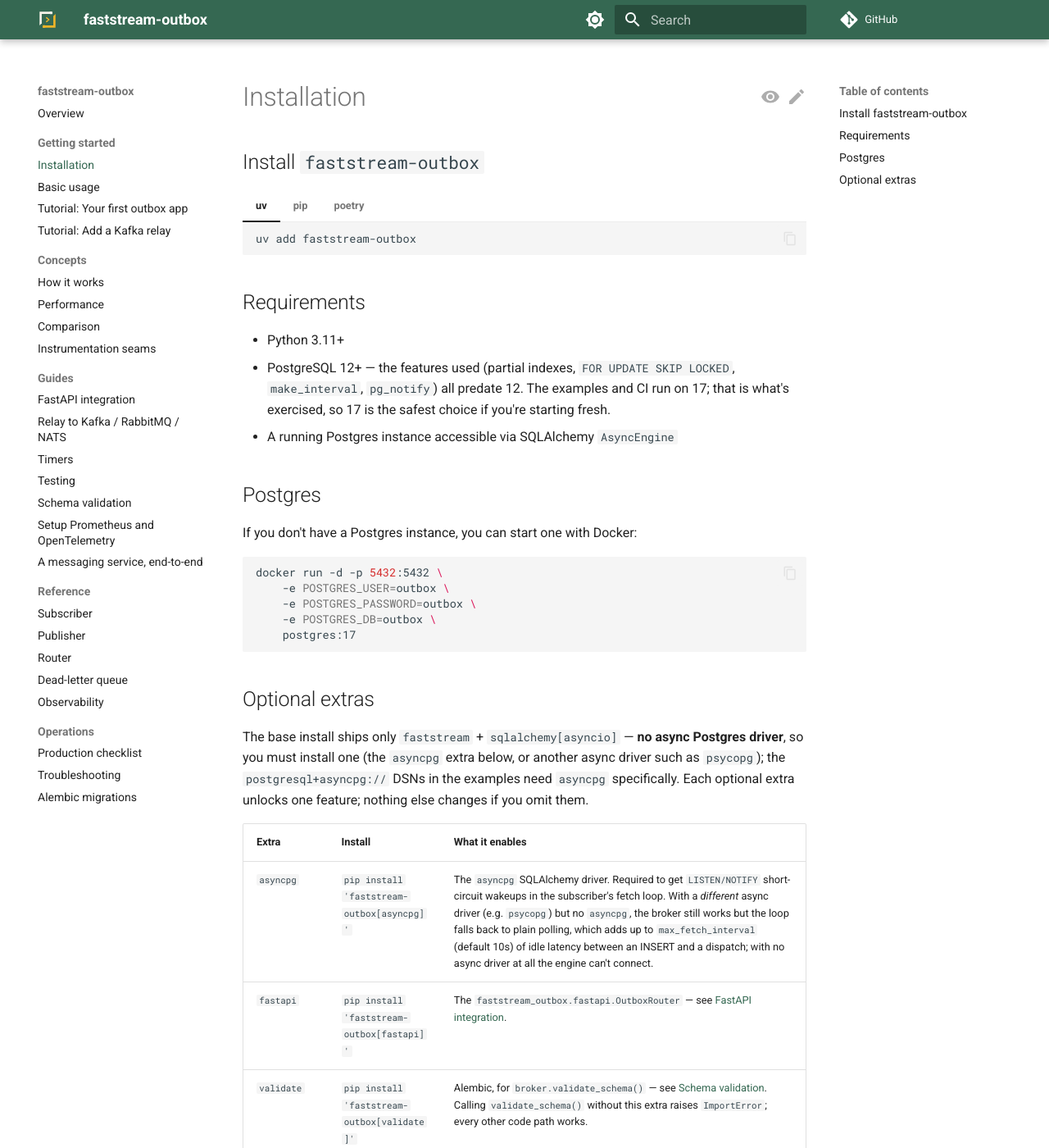
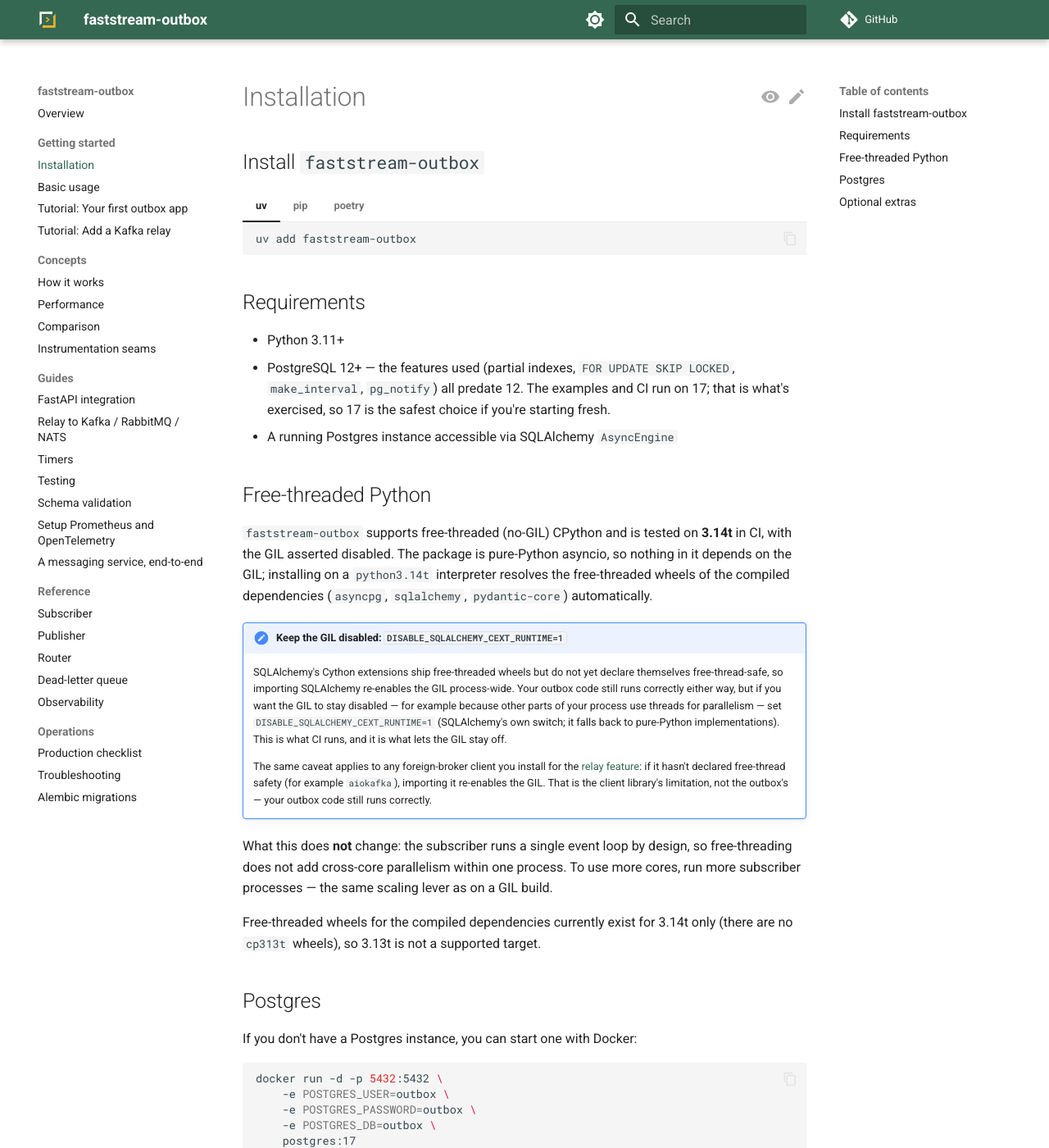
Before and after one commit to modern-python/faststream-outbox, an MkDocs documentation site: the page built from docs/introduction/installation.md, in a window 1280 px wide and 1400 px high. Shown: the whole window at 82% size. Built offline with MkDocs 1.6.1 and Material for MkDocs 9.7.7, drawn with Linux system fonts in a browser that asks for light colours; comment, search, counter and statistics services are not loaded.

Commit message:
docs(installation): document free-threaded (3.14t) support
States what is guaranteed (runs on 3.14t, GIL off) and what is not
(no extra in-process parallelism; the subscriber stays single-loop).

Co-Authored-By: Claude Opus 4.8 (1M context) <noreply@anthropic.com>

```diff
--- a/docs/introduction/installation.md
+++ b/docs/introduction/installation.md
@@ -28,6 +28,38 @@
   CI run on 17; that is what's exercised, so 17 is the safest choice if
   you're starting fresh.
 - A running Postgres instance accessible via SQLAlchemy `AsyncEngine`
+
+## Free-threaded Python
+
+`faststream-outbox` supports free-threaded (no-GIL) CPython and is tested on
+**3.14t** in CI, with the GIL asserted disabled. The package is pure-Python
+asyncio, so nothing in it depends on the GIL; installing on a `python3.14t`
+interpreter resolves the free-threaded wheels of the compiled dependencies
+(`asyncpg`, `sqlalchemy`, `pydantic-core`) automatically.
+
+!!! note "Keep the GIL disabled: `DISABLE_SQLALCHEMY_CEXT_RUNTIME=1`"
+
+    SQLAlchemy's Cython extensions ship free-threaded wheels but do not yet
+    declare themselves free-thread-safe, so importing SQLAlchemy re-enables the
+    GIL process-wide. Your outbox code still runs correctly either way, but if
+    you want the GIL to stay disabled — for example because other parts of your
+    process use threads for parallelism — set `DISABLE_SQLALCHEMY_CEXT_RUNTIME=1`
+    (SQLAlchemy's own switch; it falls back to pure-Python implementations). This
+    is what CI runs, and it is what lets the GIL stay off.
+
+    The same caveat applies to any foreign-broker client you install for the
+    [relay feature](../usage/relay.md): if it hasn't declared free-thread safety
+    (for example `aiokafka`), importing it re-enables the GIL. That is the
+    client library's limitation, not the outbox's — your outbox code still runs
+    correctly.
+
+What this does **not** change: the subscriber runs a single event loop by
+design, so free-threading does not add cross-core parallelism within one
+process. To use more cores, run more subscriber processes — the same scaling
+lever as on a GIL build.
+
+Free-threaded wheels for the compiled dependencies currently exist for 3.14t
+only (there are no `cp313t` wheels), so 3.13t is not a supported target.
 
 ## Postgres
 
```
